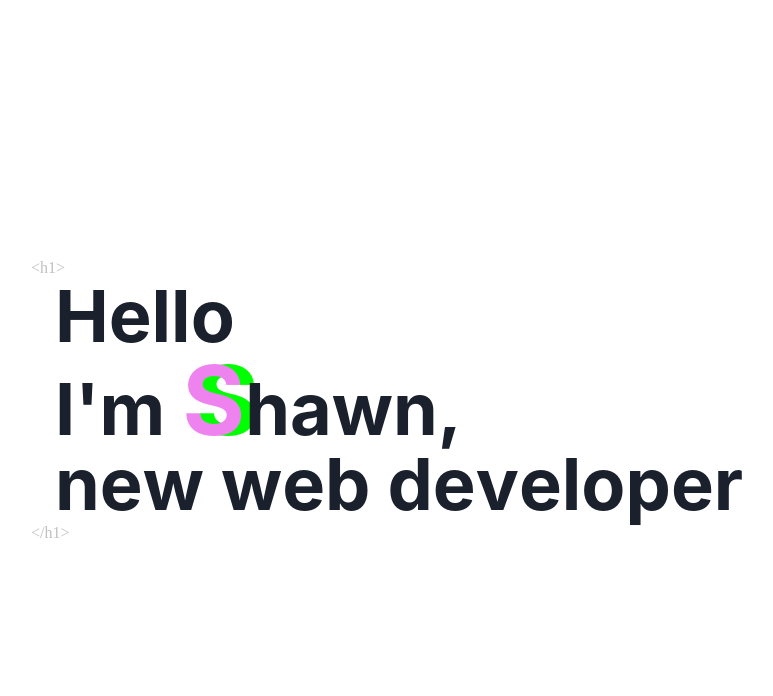
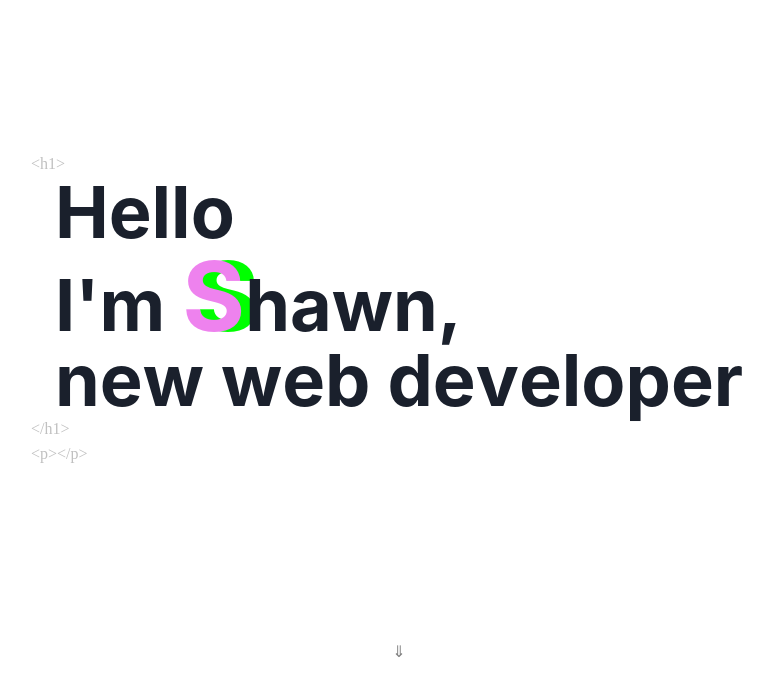
Before and after one commit to shawnsudev/ShawnSu-Portfolio, a Next.js app: page /landing in a window 1280 px wide. Shown: the top 696 px of the page, without its empty margins (241-1014 px from the left). Built offline with nearby package versions, Linux system fonts and the light colour scheme; a web font is replaced by a local one.

Commit message:
add: Continue component with animation

```diff
--- /dev/null
+++ b/components/Continue.tsx
@@ -0,0 +1,41 @@
+import { Heading, PropsOf, Text } from "@chakra-ui/react";
+import { motion, useInView } from "framer-motion";
+import { NextPage } from "next";
+import {
+  ForwardedRef,
+  forwardRef,
+  MutableRefObject,
+  useEffect,
+  useRef,
+} from "react";
+import { rubberband } from "../utils/animation";
+import { v4 as uuidv4 } from "uuid";
+
+const Continue = () => {
+  const ref = useRef(null);
+  const isInView = useInView(ref, { amount: 0.3 });
+
+  return (
+    <div ref={ref}>
+      <motion.div
+        // initial="hidden"
+        animate={{
+          y: isInView ? "1rem" : "0",
+        }}
+        transition={{
+          delay: 5,
+          duration: 0.7,
+          ease: "easeInOut",
+          repeatType: "reverse",
+          repeat: Infinity,
+        }}
+      >
+        <Text color="gray" size="xl" align={"center"} marginTop="10rem">
+          ⇓
+        </Text>
+      </motion.div>
+    </div>
+  );
+};
+
+export default Continue;
--- a/components/PageTitle.tsx
+++ b/components/PageTitle.tsx
@@ -34,7 +34,7 @@ const PageTitle = forwardRef(
       show: {
         opacity: isInView ? 1 : 0,
         scale: isInView ? 1 : 1.2,
-        display: "inline-block",
+        // display: "inline-block",
         transition: {
           type: "spring",
           damping: 5,
@@ -44,7 +44,7 @@ const PageTitle = forwardRef(
     };
 
     useEffect(() => {
-      console.log("isInView of PageTitle:", isInView);
+      // console.log("isInView of PageTitle:", isInView);
     }, [isInView]);
 
     return (
--- a/pages/landing.tsx
+++ b/pages/landing.tsx
@@ -14,6 +14,7 @@ import About from "./about";
 import PageTitle from "../components/PageTitle";
 import { Box, Heading } from "@chakra-ui/react";
 import BoxWithTags from "../components/BoxWithTags";
+import Continue from "../components/Continue";
 
 const Landing: NextPage = () => {
   const ref = useRef(null);
@@ -77,6 +78,9 @@ const Landing: NextPage = () => {
             ))}
           </Heading>
         </BoxWithTags>
+        <BoxWithTags content="p"></BoxWithTags>
+
+        <Continue />
       </motion.div>
     </Box>
   );
--- a/pages/projects.tsx
+++ b/pages/projects.tsx
@@ -5,6 +5,7 @@ import { useRef } from "react";
 import PageTitle from "../components/PageTitle";
 import { rubberband } from "../utils/animation";
 import styles from "../styles/Home.module.css";
+import Continue from "../components/Continue";
 
 const Projects: NextPage = () => {
   const ref = useRef(null);
@@ -82,6 +83,8 @@ const Projects: NextPage = () => {
           </Flex>
         </Box>
       </motion.div>
+
+      <Continue />
     </Box>
   );
 };
--- a/pages/skills.tsx
+++ b/pages/skills.tsx
@@ -14,6 +14,7 @@ import { forwardRef, useEffect, useRef, useState } from "react";
 import PageTitle from "../components/PageTitle";
 import { rubberband, runRubberbandIn } from "../utils/animation";
 import styles from "../styles/Home.module.css";
+import Continue from "../components/Continue";
 
 const Skills: NextPage = (props) => {
   // const [pageTitle, setPageTitle] = useState("Skills & Experience".split(""));
@@ -79,7 +80,7 @@ const Skills: NextPage = (props) => {
   };
 
   return (
-     <Box className={styles.main}>
+    <Box className={styles.main}>
       {/* Title */}
       <PageTitle
         ref={ref}
@@ -123,6 +124,8 @@ const Skills: NextPage = (props) => {
           </motion.div>
         </SimpleGrid>
       </motion.div>
+
+      <Continue />
     </Box>
   );
 };
```
Also changed, not shown: pages/about.tsx (+5 -2 lines).
